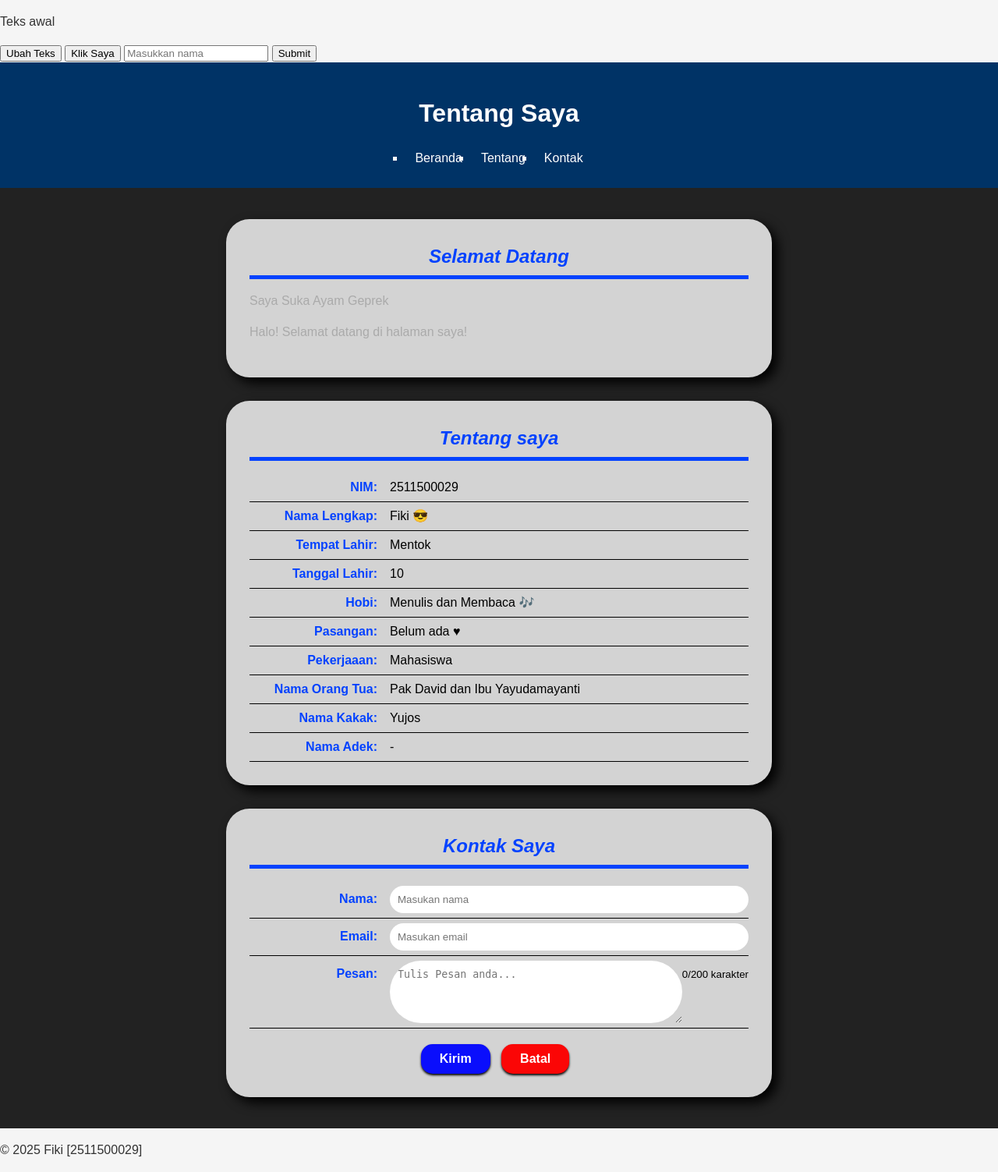
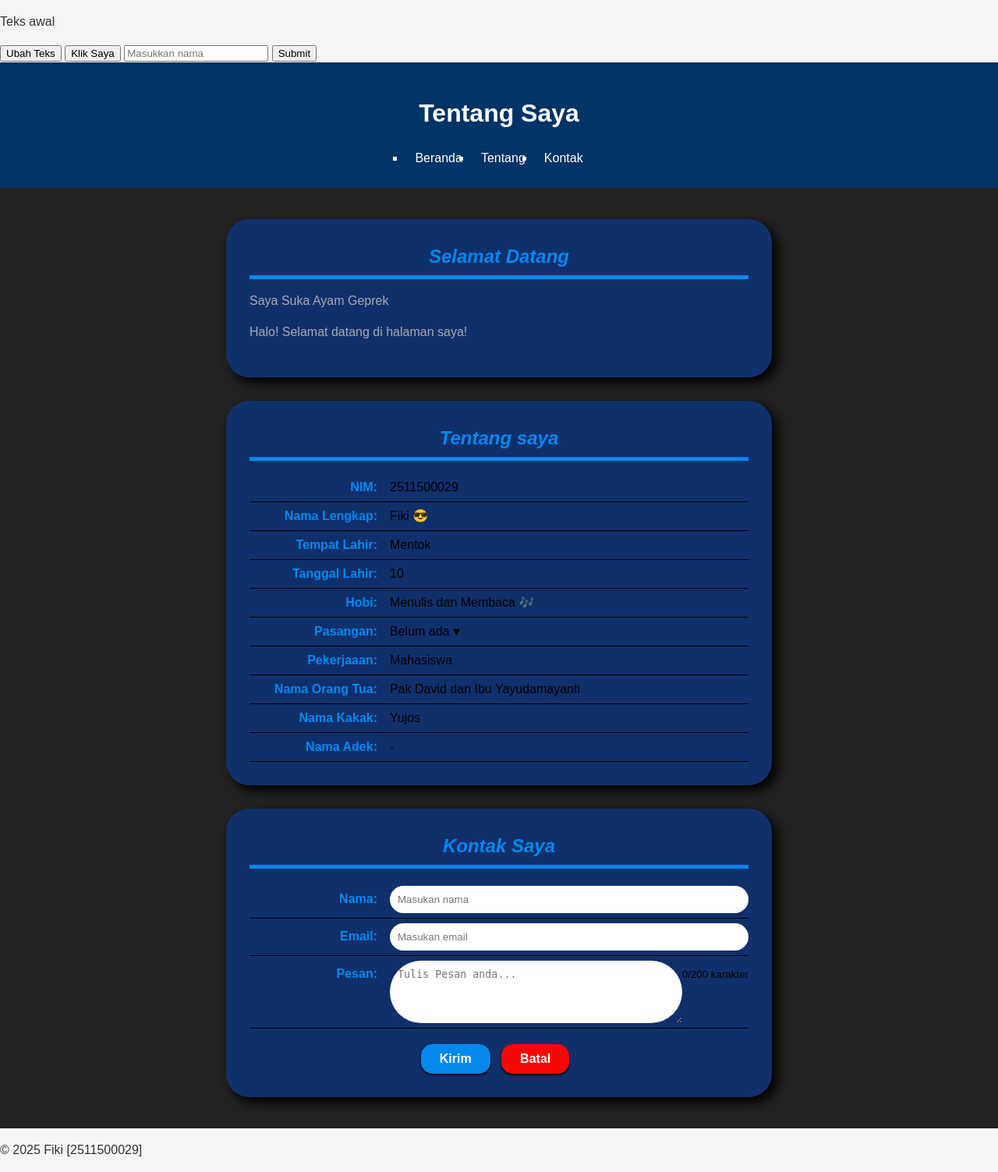
Before and after one commit to FikiNih/2511500029-PWD-TI1A-25261, a PHP site: page /pertemuan-05/index.html in a window 1280 px wide. Shown: the whole page at 78% size. Run offline with PHP 8.4, Linux system fonts and the light colour scheme.

Commit message:
hello.php

```diff
--- a/pertemuan-05/style.css
+++ b/pertemuan-05/style.css
@@ -52,7 +52,7 @@
 #Home,
 #About,
 #Contact {
-    background-color: lightgray;
+    background-color: rgb(16, 48, 108);
     border-radius: 30px;
     padding: 30px;
     max-width: 700px;
@@ -63,8 +63,8 @@
 #Home h2,
 #About h2,
 #Contact h2 {
-    color: #0342ff;
-    border-bottom: 5px solid #0342ff;
+    color: #0388ee;
+    border-bottom: 5px solid #0388ee;
     padding-bottom: 6px;
     margin-top: 0;
     margin-bottom: 16px;
@@ -93,7 +93,7 @@
 #About strong,
 #Contact label>span {
     min-width: 180px;
-    color: #0342ff;
+    color: #0388ee;
     font-weight: 600;
     text-align: right;
     padding-right: 16px;
@@ -125,7 +125,7 @@
 }
 
 #Contact button[type="submit"] {
-    background-color: #0a0efc;
+    background-color: #0388ee;
     color: white;
     font-weight: 600;
     box-shadow: 0 2px 3px black;
```
